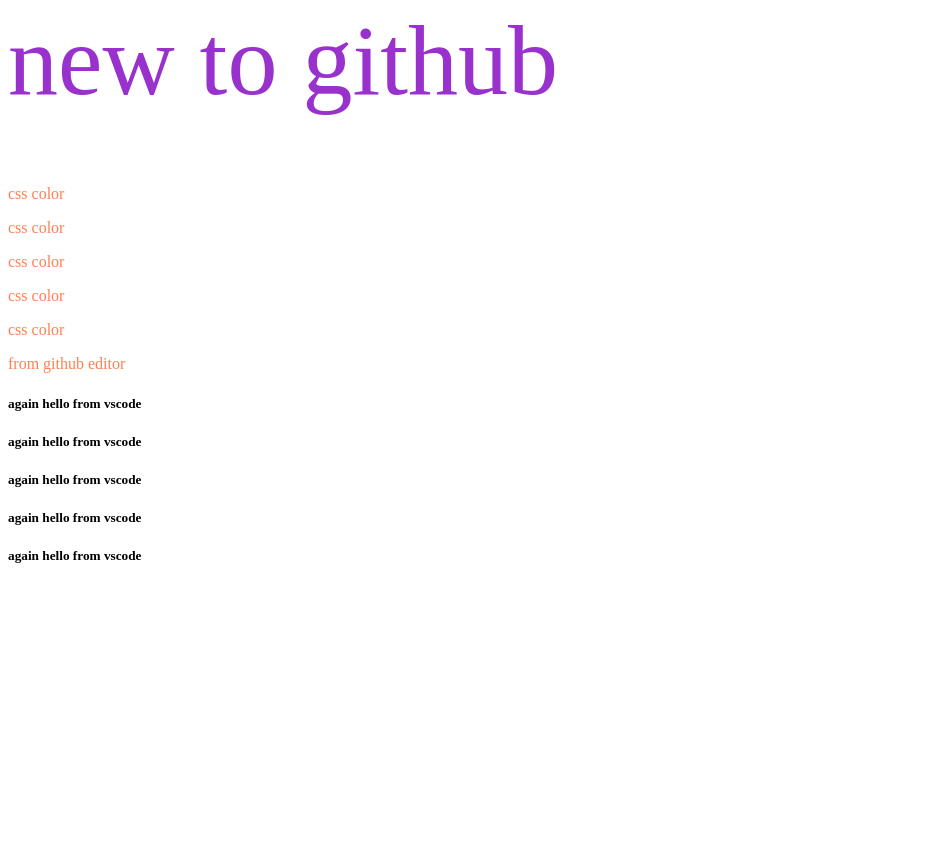
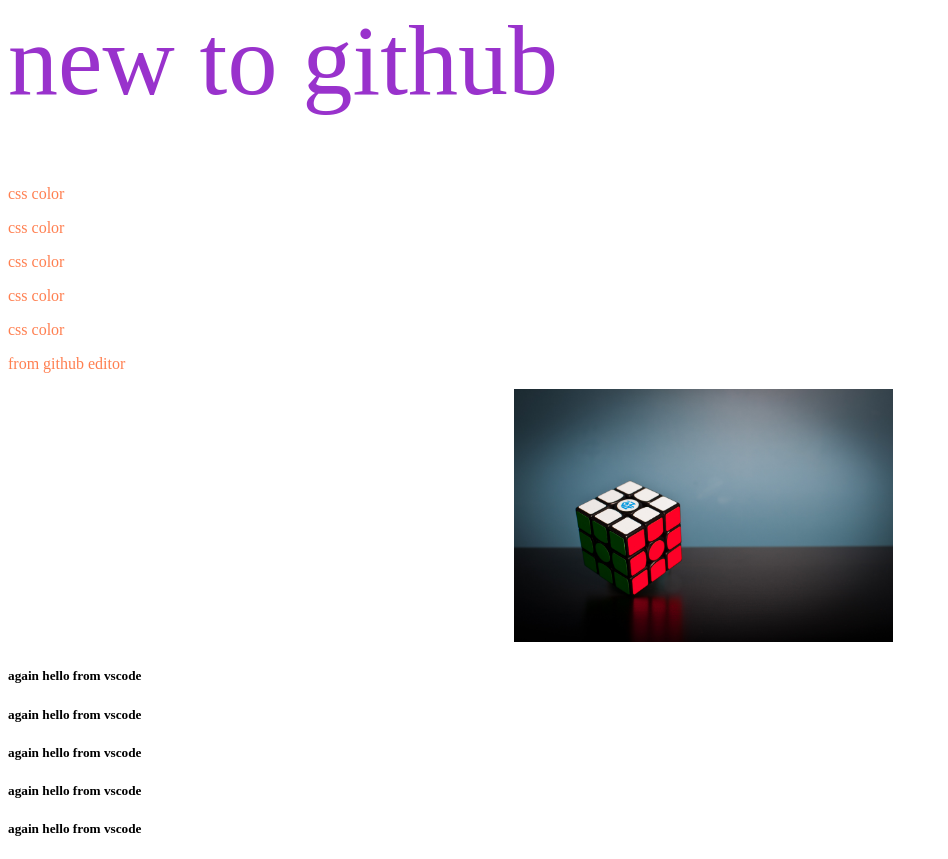
Before and after one commit to Mehedi-Hasan-Raihan/module_3_Github, a plain HTML site: page index.html in a window 1280 px wide. Shown: the part 2103-2962 px from the top of the page, without its empty margins (0-948 px from the left). Before the commit the page ends 2689 px from the top, so only its background shows below. Drawn offline with Linux system fonts and the light colour scheme.

Commit message:
image added

```diff
--- a/index.html
+++ b/index.html
@@ -37,6 +37,10 @@
 
 
     <p>from github editor</p>
+    <div>
+        <img src="cube.jpg" alt="">
+    </div>
+
 
     <h5>again hello from vscode</h5>
     <h5>again hello from vscode</h5>
--- a/style.css
+++ b/style.css
@@ -6,3 +6,10 @@ h1{
 p{
     color: coral;
 }
+
+img{
+    width: 50%;
+}
+div{
+    padding-left: 40%;
+}
```
Also changed, not shown: cube.jpg (added).
